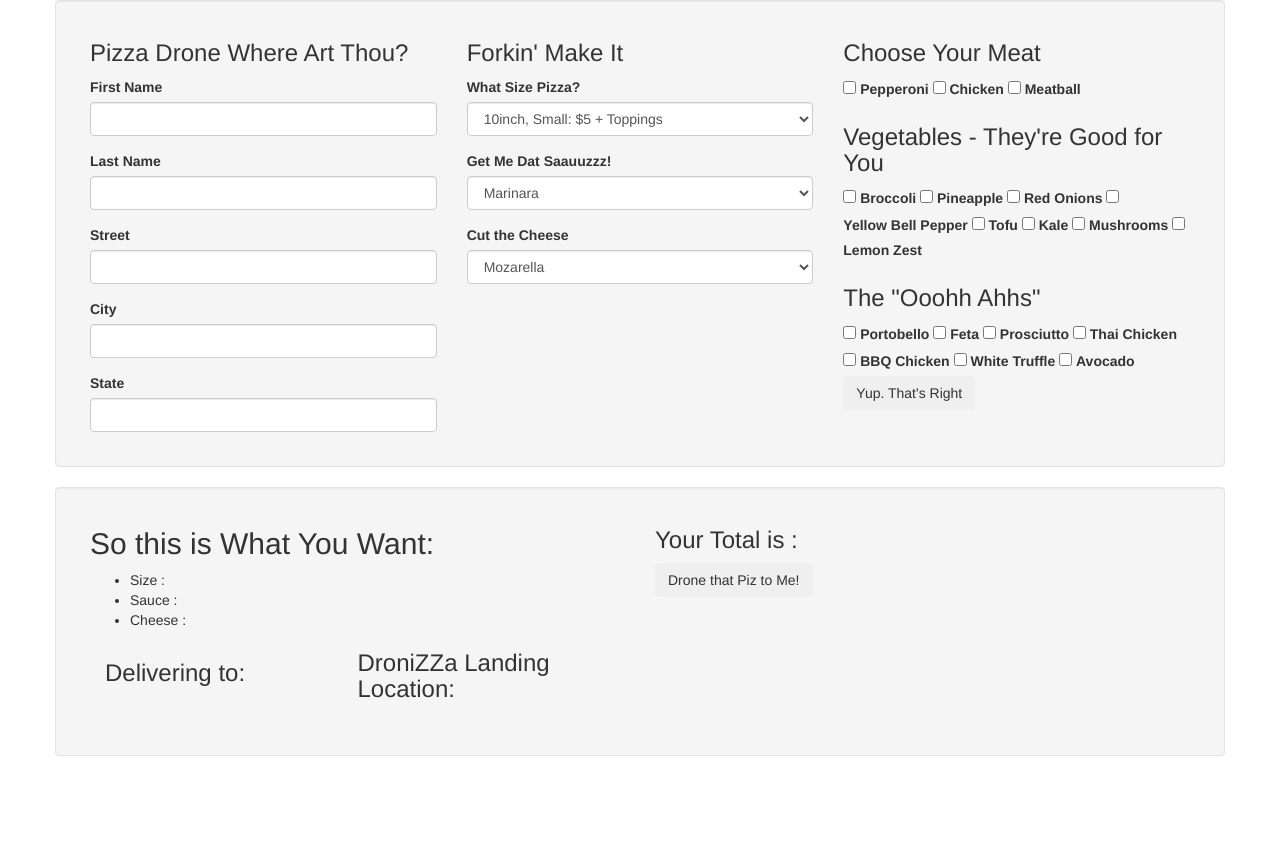
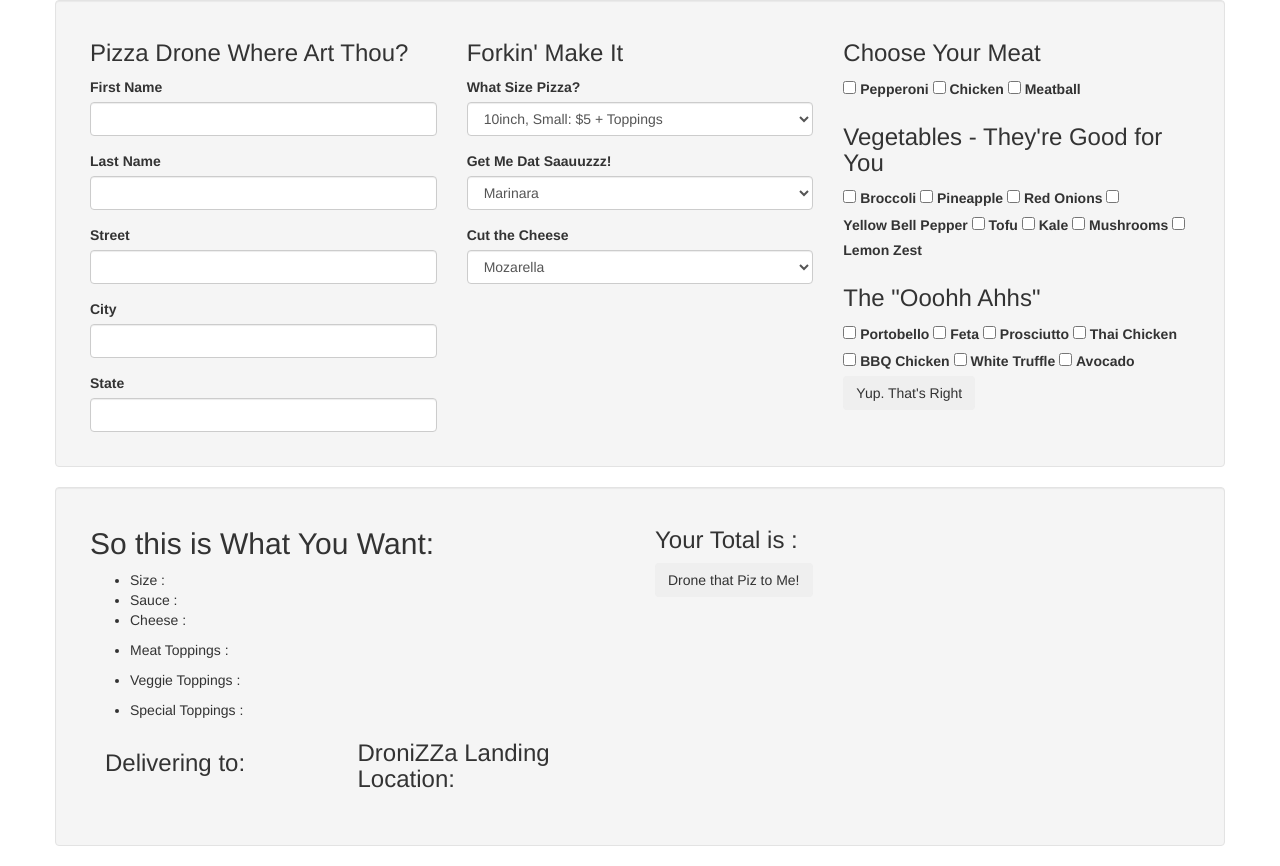
Before and after one commit to gmkhanna/pizza, a plain HTML site: page index.html in a window 1280 px wide. Shown: the part 993-1859 px from the top of the page. Before the commit the page ends 1769 px from the top, so only its background shows below. Drawn offline with Linux system fonts and the light colour scheme.

Commit message:
Display selected toppings onto the order info section. Work on for loop to get prices per selected topping.

```diff
--- a/index.html
+++ b/index.html
@@ -218,10 +218,17 @@
           <li>Size : <span id="size"></span></li>
           <li>Sauce : <span id="sauce"></span></li>
           <li>Cheese : <span id="cheese"></span></li>
-          <!-- <li>Meat Toppings : <span id="meat"></span></li>
+        </ul>
+        <ul>
+          <li>Meat Toppings : <span id="meat"></span></li>
+        </ul>
+        <ul>
           <li>Veggie Toppings : <span id="veggie"></span></li>
-          <li>Special Toppings : <span id="special"></span></li> -->
         </ul>
+          <ul>
+            <li>Special Toppings : <span id="special"></span></li>
+          </ul>
+
         <div class="col-md-6" id="colConfirmName">
           <h3>Delivering to: <span class="confirmFullName"></span></h3>
           <br><br>
--- a/js/scripts.js
+++ b/js/scripts.js
@@ -88,6 +88,9 @@ $(document).ready(function() {
     $("#size").text(sizeChoice);
     $("#sauce").text(sauceChoice);
     $("#cheese").text(cheeseChoice);
+    $("#meat").text(meatChoice);
+    $("#veggie").text(vegChoice);
+    $("#special").text(specialChoice);
 
     $("#totalPrice").text(newOrder.SizePrice());
 
```
